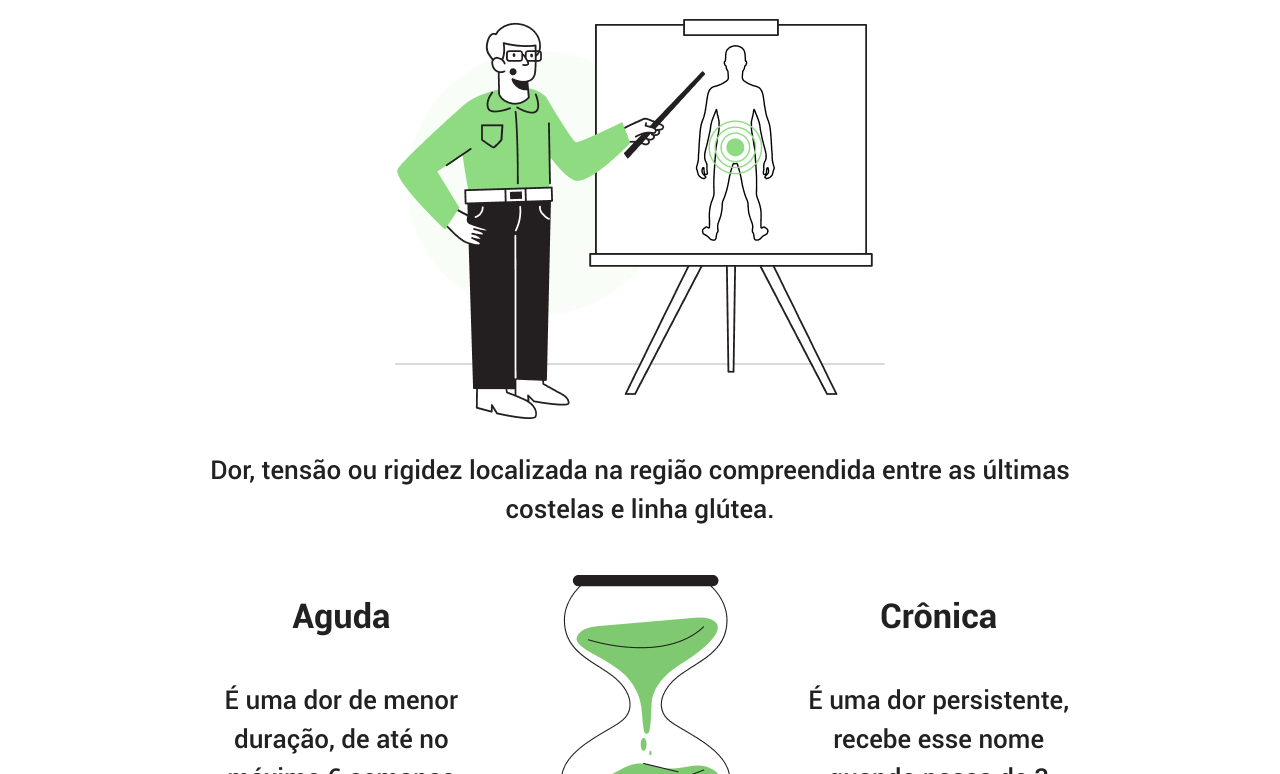
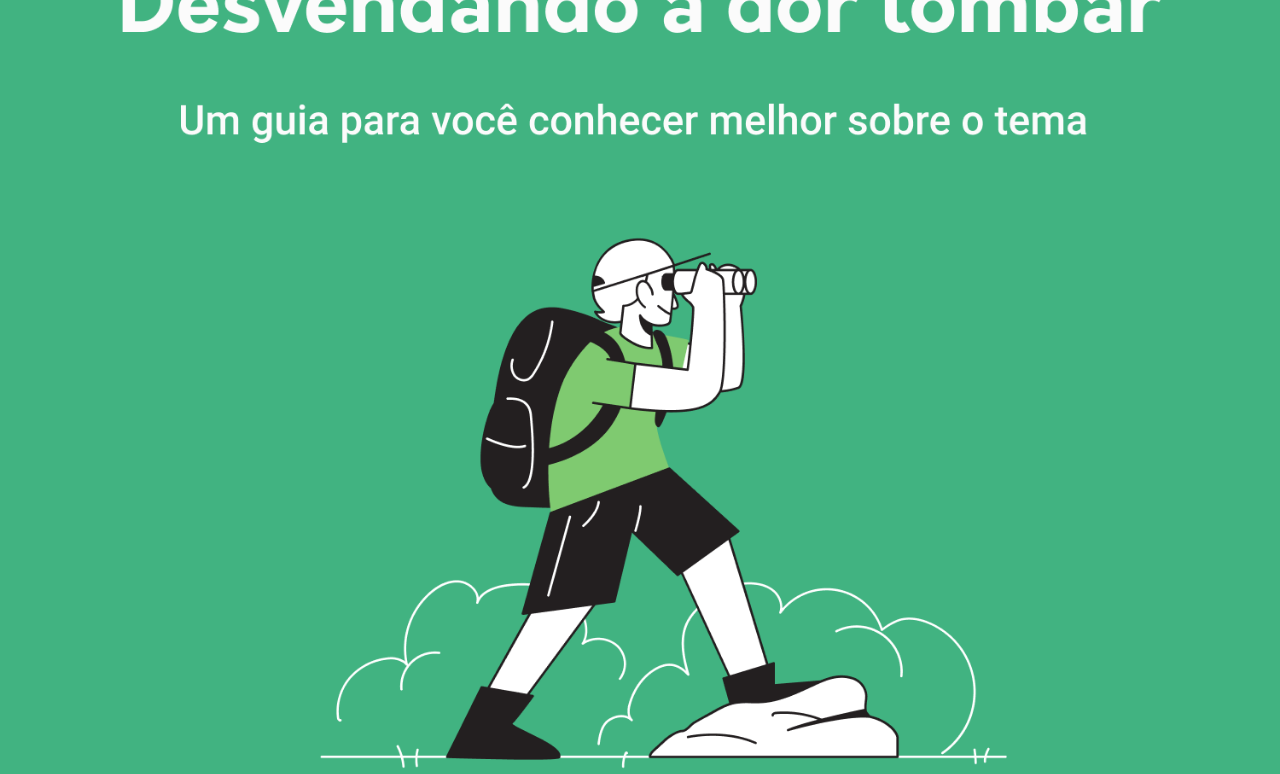
Before and after one commit to EloiseFeh/DorLombarMF, a plain HTML site: page index.html in a window 1280 px wide. Shown: the part 149-923 px from the top of the page. Drawn offline with nearby package versions, Linux system fonts and the light colour scheme.

Commit message:
adicionando intro

```diff
--- a/index.html
+++ b/index.html
@@ -9,6 +9,7 @@
 </head>
 <body>
 	<!-- Sessão 1 -->
+	<img class="responsive-img" src="imgs/intro.png" >
 	<div class="container">
 		<div class="row">
 	      <div class="col s12">
```
Also changed, not shown: imgs/intro.png (added).
